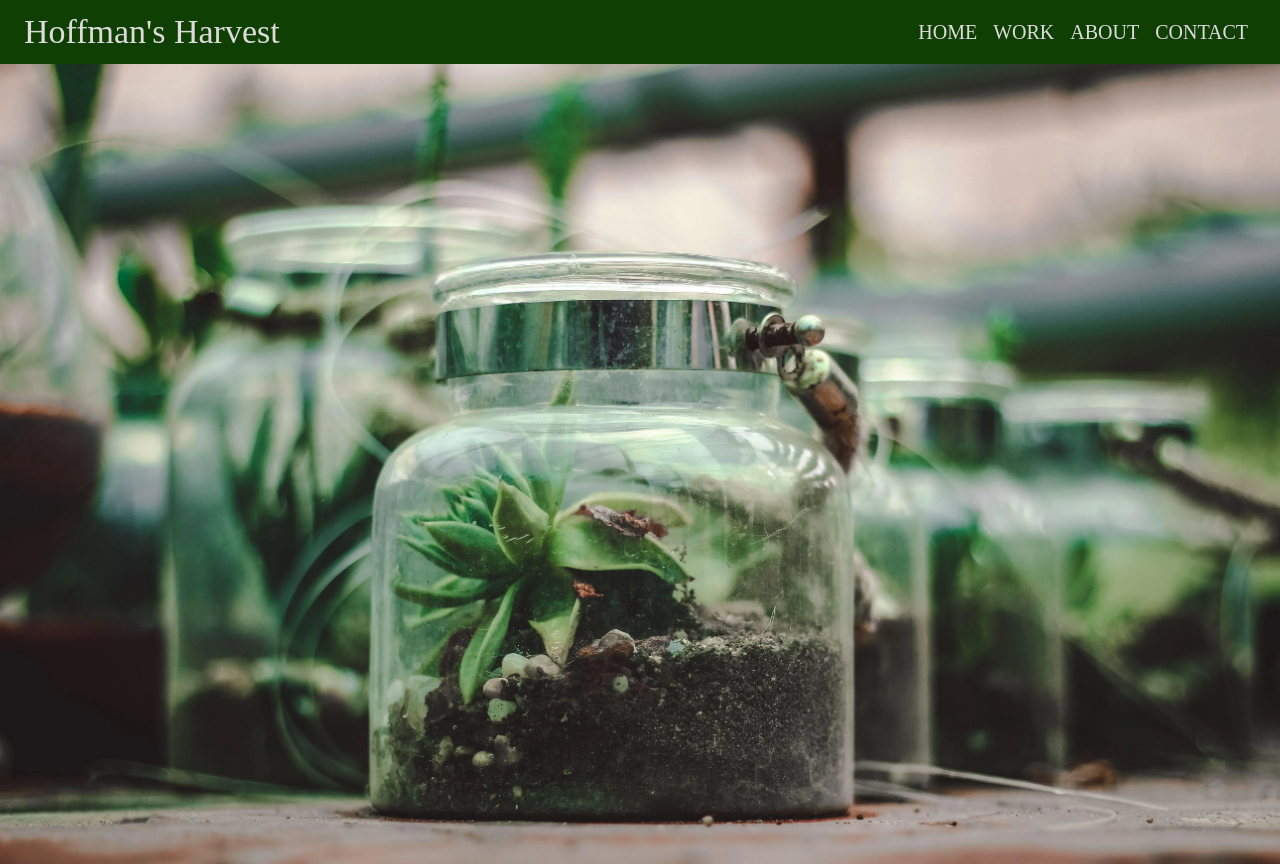
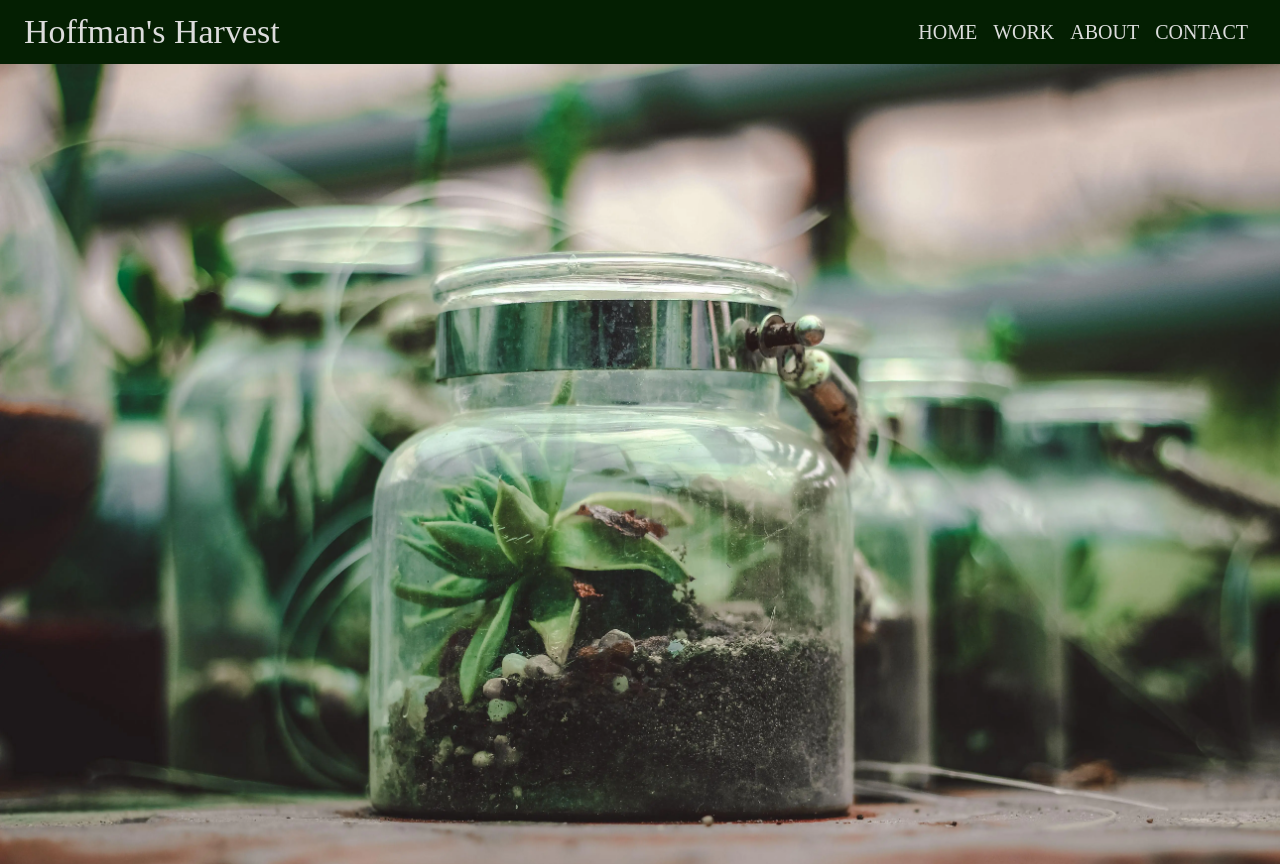
Before and after one commit to SABaltz/hoffmans-harvest, a React (Create React App) app: page / in a window 1280 px wide. Built offline with nearby package versions, Linux system fonts and the light colour scheme.

Commit message:
Export all colors to GlobalParams.ts

```diff
--- a/src/GlobalParams.ts
+++ b/src/GlobalParams.ts
@@ -1,5 +1,10 @@
 const websiteName = 'Hoffman\'s Harvest'
 const navOptions = ['home', 'work', 'about', 'contact']
 
+const primaryColor = '#041f02'
 
-export {websiteName, navOptions}
+const secondaryColor = '#cccccc'
+
+const textColor = '#dcdcdc'
+
+export {websiteName, navOptions, primaryColor, secondaryColor, textColor}
--- a/src/Theme.ts
+++ b/src/Theme.ts
@@ -1,14 +1,14 @@
 import {createTheme} from "@mui/material";
+import {primaryColor, secondaryColor, textColor} from "./GlobalParams";
 
-let textColor = '#dcdcdc'
 export const plantTheme = createTheme({
     palette: {
         mode: 'light',
         primary: {
-            main: '#103f03',
+            main: primaryColor,
         },
         secondary: {
-            main: '#7a7a7a'
+            main: secondaryColor
         }
 
     },
--- a/src/components/nav-bar/NavBar.tsx
+++ b/src/components/nav-bar/NavBar.tsx
@@ -24,6 +24,7 @@ export default function NavBar() {
         <>
             {smallScreen ?
                 <>
+                    <Box sx={{backgroundColor: '#041f02'}}>
                         <Button
                             id="basic-button"
                             aria-controls={open ? 'basic-menu' : undefined}
@@ -60,9 +61,8 @@ export default function NavBar() {
                                     )
                                 })}
                             </Menu>
-
-
                         </Button>
+                    </Box>
                 </>
                 :
 
```
Lines whose indentation alone changed are shown as unchanged.
